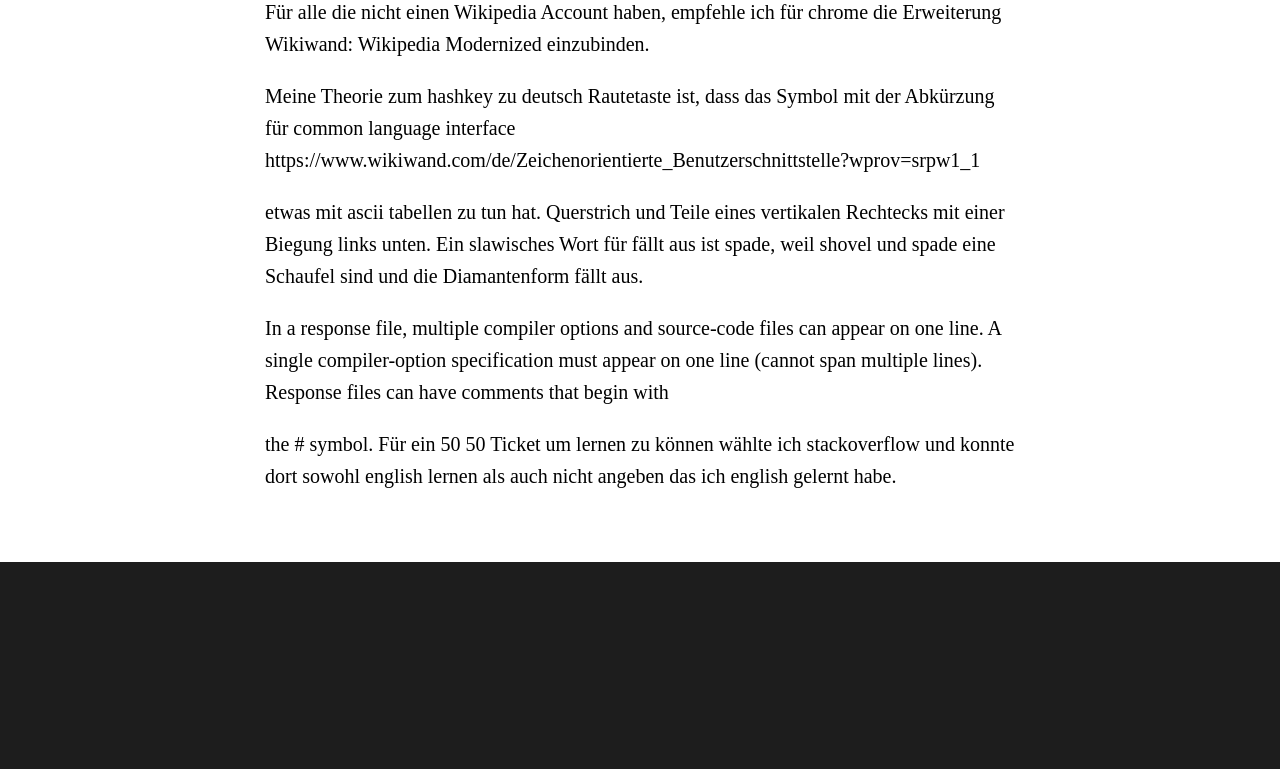
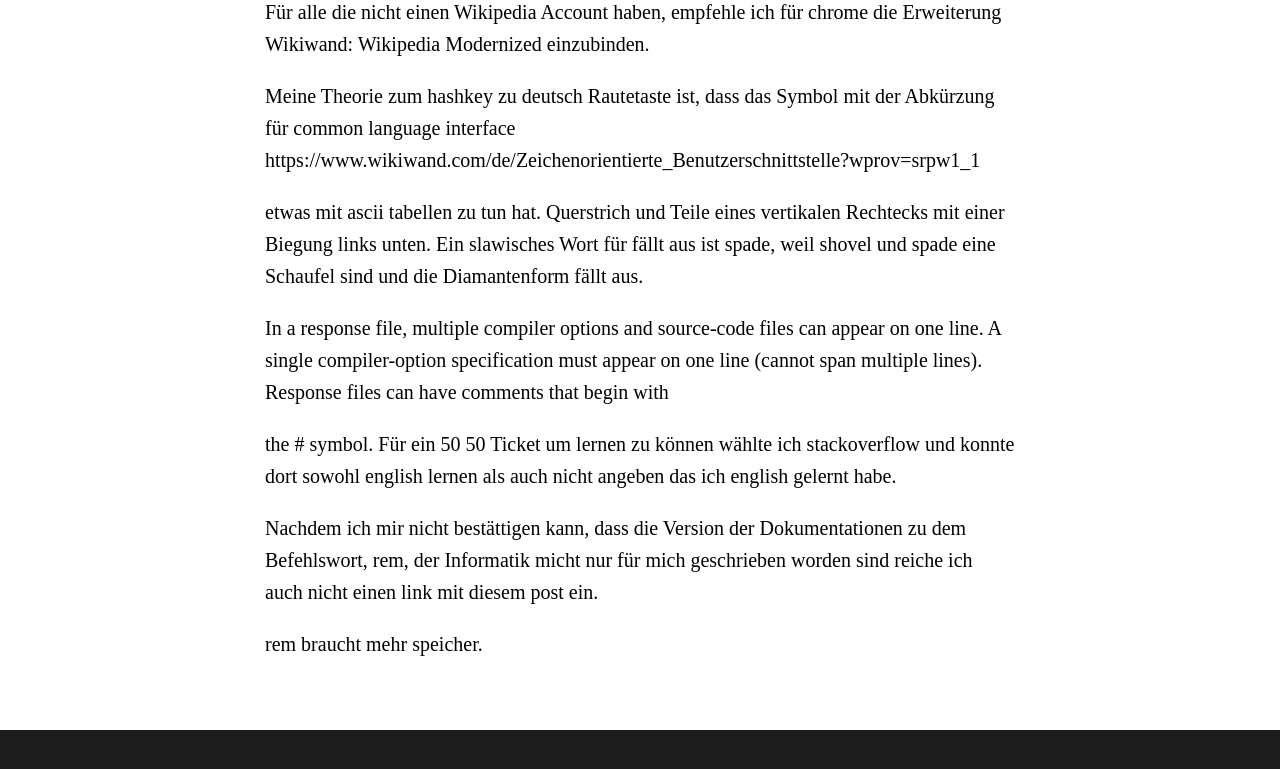
Before and after one commit to ledlightjungledStefan/Osterei, a Jekyll site: the page built from _posts/2022-06-17-Windows10Umgebungsvariablen.markdown, in a window 1280 px wide and 900 px high, scrolled down 1379 px, cut to the strip 130-899 px from the top of the window. Built offline with Jekyll 4.4.1, drawn with Linux system fonts in a browser that asks for light colours; some web fonts are replaced; before the commit the page ends 2111 px from its top, so only the background shows below that; some of the changed text lies outside the part shown.

Commit message:
Update and rename 2022-06-15-Windows10Umgebungsvariablen.markdown to 2022-06-17-Windows10Umgebungsvariablen.markdown

```diff
--- a/_posts/2022-06-15-Windows10Umgebungsvariablen.markdown
+++ b/_posts/2022-06-17-Windows10Umgebungsvariablen.markdown
@@ -31,3 +31,8 @@ specification must appear on one line (cannot span multiple lines). Response fil
 
 the # symbol. Für ein 50 50 Ticket um lernen zu können wählte ich stackoverflow und konnte dort sowohl english lernen
 als auch nicht angeben das ich english gelernt habe.
+
+Nachdem ich mir nicht bestättigen kann, dass die Version der Dokumentationen zu dem Befehlswort, rem, der Informatik
+micht nur für mich geschrieben worden sind reiche ich auch nicht einen link mit diesem post ein.
+
+rem braucht mehr speicher.
```
